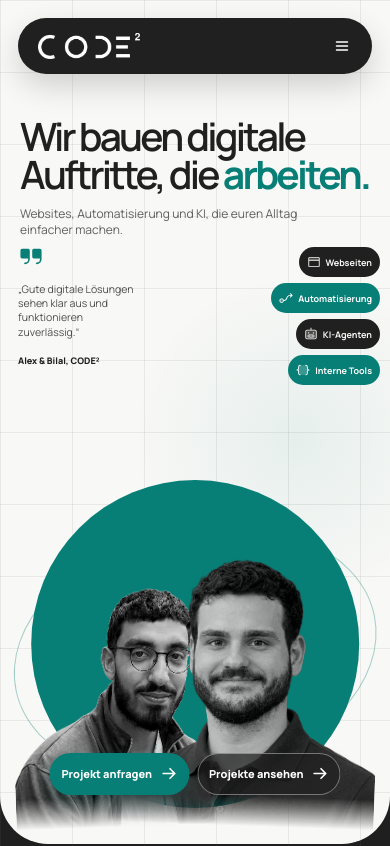
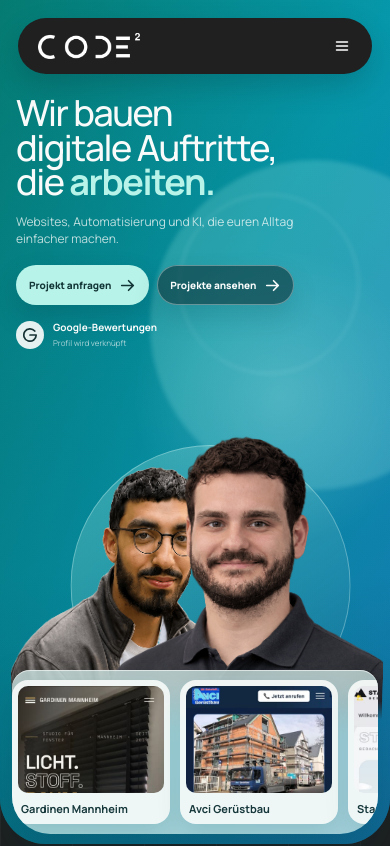
Before and after one commit to Ak-learn-code/new-homepage, a React (Vite) app: page / in a window 390 px wide. Shown: the top 846 px of the page. Built offline with nearby package versions, Linux system fonts and the light colour scheme.

Commit message:
feat: rebuild hero with founder showcase

```diff
--- a/src/main.jsx
+++ b/src/main.jsx
@@ -10,8 +10,8 @@ import {
   CaretRight,
   EnvelopeSimple,
   FlowArrow,
+  GoogleLogo,
   List,
-  Quotes,
   Robot,
   X,
 } from '@phosphor-icons/react'
@@ -27,6 +27,8 @@ const projects = [
   { name: 'Ingenieurbüro Nuri', meta: 'Website, UX/UI, Entwicklung', image: asset('assets/projects/kfz-nuri.jpg'), short: 'Technik verständlich gemacht.' },
   { name: 'Campingglück', meta: 'Website, UX/UI', image: asset('assets/projects/campingglueck.jpg'), short: 'Freiheit digital erzählt.' },
 ]
+
+const heroProjects = projects.slice(0, 4)
 
 const serviceItems = [
   { Icon: Browser, title: 'Webseiten', text: 'Design, Texte, SEO und Hosting.' },
@@ -114,32 +116,39 @@ function Navigation() {
 
 function Hero() {
   return (
-    <section className="hero grid-bg" id="top">
+    <section className="hero" id="top">
       <Navigation />
-      <div className="hero-heading">
-        <h1>Wir bauen digitale Auftritte,<br />{' '}die <em>arbeiten.</em></h1>
-        <p>Websites, Automatisierung und KI, die euren Alltag einfacher machen.</p>
-        <HeroActions className="hero-copy-actions" />
+      <div className="hero-atmosphere" aria-hidden="true">
+        <span className="hero-orb hero-orb-one" />
+        <span className="hero-orb hero-orb-two" />
       </div>
-      <div className="hero-stage">
-        <blockquote className="hero-quote">
-          <Quotes size={42} weight="fill" aria-hidden="true" />
-          <p>„Gute digitale Lösungen sehen klar aus und funktionieren zuverlässig.“</p>
-          <cite>Alex & Bilal, CODE²</cite>
-        </blockquote>
-        <div className="portrait-wrap">
-          <div className="portrait-halo" />
-          <span className="halo-orbit" aria-hidden="true" />
+      <div className="hero-content">
+        <div className="hero-heading">
+          <h1>Wir bauen digitale Auftritte,<br />die <em>arbeiten.</em></h1>
+          <p>Websites, Automatisierung und KI, die euren Alltag einfacher machen.</p>
+          <HeroActions className="hero-copy-actions" />
+          <div className="google-rating" aria-label="Google-Bewertungen, Profil wird verknüpft">
+            <GoogleLogo size={28} weight="bold" aria-hidden="true" />
+            <div>
+              <strong>Google-Bewertungen</strong>
+              <small>Profil wird verknüpft</small>
+            </div>
+          </div>
+        </div>
+        <div className="hero-founders" aria-label="Alex und Bilal von CODE²">
+          <span className="founder-aura" aria-hidden="true" />
           <img className="hero-person hero-person-bilal" src={asset('assets/people/bilal-altuntas.png')} alt="Bilal Altuntas" width="1254" height="1254" />
           <img className="hero-person hero-person-alex" src={asset('assets/people/alex-kodalis.png')} alt="Alex Kodalis" width="1254" height="1254" />
-          <HeroActions className="portrait-actions" />
+          <div className="founder-signature"><strong>Alex & Bilal</strong><span>CODE²</span></div>
         </div>
-        <div className="hero-qualifications" aria-label="Unsere Qualifikationen">
-          {serviceItems.map(({ Icon, title }) => (
-            <span key={title}><Icon size={18} weight="duotone" />{title}</span>
-          ))}
-        </div>
-        <EditorialMark className="hero-mark" />
+      </div>
+      <div className="hero-project-rail" aria-label="Ausgewählte Website-Referenzen">
+        {heroProjects.map((project) => (
+          <a className="hero-project-card" href="#projekte" key={project.name}>
+            <img src={project.image} alt={`Website-Referenz ${project.name}`} />
+            <span><strong>{project.name}</strong><small>{project.meta.split(',')[0]}</small></span>
+          </a>
+        ))}
       </div>
     </section>
   )
--- a/src/styles.css
+++ b/src/styles.css
@@ -31,7 +31,6 @@ em { color: var(--accent); font-style: italic; font-weight: 700; }
 input { caret-color: var(--accent); }
 .grid-bg { background-color: var(--paper); background-image: radial-gradient(circle at 88% 16%, rgba(var(--accent-rgb),.075), transparent 29%), radial-gradient(circle at 8% 86%, rgba(var(--accent-rgb),.04), transparent 25%); }
 .dark-panel { color: #f7f7f5; background-color: var(--dark); background-image: radial-gradient(circle at 92% 34%, rgba(var(--accent-rgb),.15), transparent 31%), radial-gradient(circle at 7% 76%, rgba(var(--accent-rgb),.07), transparent 24%); }
-.hero.grid-bg { background-image: linear-gradient(var(--grid-light) 1px, transparent 1px), linear-gradient(90deg, var(--grid-light) 1px, transparent 1px), radial-gradient(circle at 76% 52%, rgba(var(--accent-rgb),.075), transparent 31%); background-size: 120px 120px, 120px 120px, 100% 100%; }
 .projects.dark-panel { background-image: radial-gradient(circle at 8% 44%, rgba(var(--accent-rgb),.13), transparent 24%), linear-gradient(var(--grid-dark) 1px, transparent 1px), linear-gradient(90deg, var(--grid-dark) 1px, transparent 1px); background-size: 100% 100%, 120px 120px, 120px 120px; background-repeat: no-repeat, repeat, repeat; }
 .editorial-mark { display: flex; align-items: center; gap: 10px; color: var(--accent); pointer-events: none; }
 .editorial-mark svg:first-child { width: 40px; height: 40px; }
@@ -43,7 +42,9 @@ input { caret-color: var(--accent); }
 :focus-visible { outline: 3px solid rgba(var(--accent-rgb),.72); outline-offset: 4px; }
 
 /* Hero */
-.hero { --hero-accent: var(--accent); height: 100vh; height: 100dvh; position: relative; z-index: 2; overflow: hidden; border-radius: 0 0 164px 164px; }
+.hero { --hero-accent: #b8f3e9; height: 100vh; height: 100dvh; position: relative; z-index: 2; isolation: isolate; overflow: hidden; color: #f8fbfa; border-radius: 0 0 112px 112px; background: linear-gradient(118deg, #057d73 0%, #069bae 47%, #188fd0 100%); box-shadow: 0 22px 54px rgba(1,46,56,.25); }
+.hero::before { content: ''; position: absolute; inset: 0; z-index: -2; background: radial-gradient(circle at 72% 36%, rgba(209,255,247,.24), transparent 26%), linear-gradient(180deg, rgba(4,56,66,.08), rgba(3,46,61,.28)); }
+.hero::after { content: ''; height: 32%; position: absolute; z-index: -1; inset: auto 0 0; background: linear-gradient(180deg, transparent, rgba(4,57,72,.24)); pointer-events: none; }
 .hero em { color: var(--hero-accent); }
 .nav-shell { position: relative; z-index: 20; padding: 34px 120px 0; }
 .nav-pill { height: 66px; display: grid; grid-template-columns: 170px 1fr 142px; align-items: center; padding: 7px 9px 7px 26px; color: #f3f3f1; background: #202020; border-radius: 999px; box-shadow: 0 12px 30px rgba(0,0,0,.16); }
@@ -54,29 +55,37 @@ input { caret-color: var(--accent); }
 .nav-links a::after { content: ''; height: 2px; position: absolute; right: 0; bottom: 3px; left: 0; background: var(--hero-accent); transform: scaleX(0); transform-origin: right; transition: transform 220ms var(--ease-out-expo); }
 .nav-contact { min-height: 50px; display: inline-flex; align-items: center; justify-content: center; border-radius: 999px; color: #202020; background: #f8f8f6; font-size: 12px; font-weight: 750; transition: color 180ms ease, background 180ms ease, transform 140ms ease; }
 .menu-button, .mobile-menu { display: none; }
-.hero-heading { width: min(600px, 44vw); position: absolute; z-index: 6; left: clamp(72px, 8.33vw, 160px); top: clamp(148px, 19dvh, 182px); margin: 0; text-align: left; }
-.hero-heading h1 { margin: 0; font-size: 56px; line-height: .98; letter-spacing: -.04em; font-weight: 520; text-wrap: balance; }
-.hero-heading p { max-width: 475px; margin: 18px 0 0; color: #60605d; font-size: 17px; line-height: 1.4; }
-.hero-stage { position: absolute; inset: 100px 0 0; margin: 0; }
-.hero-quote { max-width: 210px; position: absolute; z-index: 5; left: clamp(72px, 8.33vw, 160px); bottom: clamp(50px, 7dvh, 82px); margin: 0; }
-.hero-quote svg { color: var(--hero-accent); }
-.hero-quote p { margin: 10px 0; color: #4d4d4a; font-size: 13px; line-height: 1.42; }
-.hero-quote cite { color: #202020; font-size: 11px; font-style: normal; font-weight: 750; }
-.portrait-wrap { width: min(560px, 40vw); height: clamp(390px, 50dvh, 450px); position: absolute; right: clamp(64px, 7vw, 136px); bottom: clamp(16px, 2.5dvh, 24px); }
-.portrait-wrap > .portrait-halo { width: 72%; aspect-ratio: 1; position: absolute; left: 50%; bottom: 8px; border-radius: 50%; background: var(--hero-accent); transform: translateX(-50%); }
-.halo-orbit { width: 88%; height: 65%; position: absolute; left: 50%; bottom: 42px; border: 1px solid rgba(var(--accent-rgb),.35); border-radius: 50%; transform: translateX(-50%) rotate(-12deg); }
-.hero-person { width: 64%; height: clamp(340px, 43dvh, 400px); position: absolute; bottom: 0; object-fit: contain; object-position: center bottom; filter: grayscale(1) contrast(1.06); -webkit-mask-image: linear-gradient(to bottom, #000 0%, #000 92%, transparent 100%); mask-image: linear-gradient(to bottom, #000 0%, #000 92%, transparent 100%); }
-.hero-person-bilal { z-index: 2; left: 1%; transform: rotate(-2deg); }
-.hero-person-alex { z-index: 3; right: 1%; transform: rotate(2deg); }
+.hero-atmosphere { position: absolute; inset: 0; z-index: -1; overflow: hidden; pointer-events: none; }
+.hero-orb { position: absolute; display: block; border-radius: 50%; background: rgba(194,255,242,.18); filter: blur(2px); }
+.hero-orb-one { width: 330px; height: 330px; right: -90px; top: 19%; }
+.hero-orb-two { width: 180px; height: 180px; left: 46%; top: 23%; border: 1px solid rgba(224,255,250,.3); background: transparent; }
+.hero-content { width: calc(100% - 240px); max-width: 1440px; height: calc(100% - 100px); position: absolute; top: 100px; left: 50%; transform: translateX(-50%); }
+.hero-heading { width: min(690px, 52vw); position: absolute; z-index: 5; left: 0; top: clamp(54px, 7.5dvh, 84px); margin: 0; text-align: left; }
+.hero-heading h1 { margin: 0; color: #f8fbfa; font-size: clamp(56px, 4.65vw, 74px); line-height: .98; letter-spacing: -.04em; font-weight: 480; text-wrap: balance; }
+.hero-heading p { max-width: 535px; margin: 21px 0 0; color: rgba(248,251,250,.78); font-size: 17px; line-height: 1.45; }
+.hero-founders { width: min(650px, 47vw); height: min(650px, 70dvh); position: absolute; z-index: 3; right: -8px; bottom: clamp(132px, 15dvh, 172px); }
+.founder-aura { width: 76%; aspect-ratio: 1; position: absolute; left: 54%; bottom: -3%; border-radius: 50%; background: linear-gradient(145deg, rgba(193,255,243,.28), rgba(5,79,91,.08)); box-shadow: inset 0 0 0 1px rgba(230,255,251,.3); transform: translateX(-50%); }
+.hero-person { height: 92%; position: absolute; bottom: 0; object-fit: contain; object-position: center bottom; filter: saturate(.82) contrast(1.02); -webkit-mask-image: linear-gradient(to bottom, #000 0%, #000 94%, transparent 100%); mask-image: linear-gradient(to bottom, #000 0%, #000 94%, transparent 100%); }
+.hero-person-bilal { width: 63%; z-index: 2; left: 3%; transform: rotate(-1.5deg); }
+.hero-person-alex { width: 66%; z-index: 3; right: 0; transform: rotate(1.5deg); }
+.founder-signature { position: absolute; z-index: 5; right: 1%; bottom: 17%; display: flex; align-items: baseline; gap: 7px; padding: 8px 12px; border-radius: 999px; color: #173235; background: rgba(242,255,252,.88); box-shadow: 0 12px 28px rgba(0,50,63,.15); backdrop-filter: blur(12px); }
+.founder-signature strong { font-size: 11px; }
+.founder-signature span { color: #397078; font-size: 9px; font-weight: 700; }
 .hero-actions { display: flex; gap: 8px; white-space: nowrap; }
 .hero-copy-actions { margin-top: 30px; }
-.portrait-actions { display: none; position: absolute; z-index: 6; left: 50%; bottom: 38px; transform: translateX(-50%); }
-.hero-qualifications { width: 300px; position: absolute; z-index: 5; right: clamp(68px, 7.5vw, 146px); top: clamp(190px, 24dvh, 248px); display: grid; grid-template-columns: repeat(2, max-content); justify-content: end; gap: 9px; margin: 0; }
-.hero-qualifications span { min-height: 39px; display: inline-flex; align-items: center; gap: 8px; padding: 8px 13px; border-radius: 999px; color: #f7f7f5; background: #202020; font-size: 11px; font-weight: 700; white-space: nowrap; }
-.hero-qualifications span:nth-child(even) { color: #fff; background: var(--hero-accent); }
-.hero-mark { position: absolute; z-index: 5; left: 52%; top: 34%; color: var(--hero-accent); transform: rotate(-11deg); }
-.hero-mark svg:first-child { width: 29px; height: 29px; }
-.hero-mark svg:last-child { width: 50px; height: 50px; }
+.hero-copy-actions .button:first-child { color: #123536; background: var(--hero-accent); box-shadow: 0 12px 26px rgba(2,54,63,.22); }
+.hero-copy-actions .button-secondary { color: #f8fbfa; background: rgba(12,45,51,.58); box-shadow: inset 0 0 0 1px rgba(255,255,255,.34), 0 12px 26px rgba(2,54,63,.16); backdrop-filter: blur(10px); }
+.google-rating { width: max-content; display: flex; align-items: center; gap: 11px; margin-top: 28px; color: #f8fbfa; }
+.google-rating > svg { flex: 0 0 auto; padding: 5px; color: #173235; border-radius: 50%; background: rgba(248,251,250,.92); }
+.google-rating > div { display: grid; align-items: center; }
+.google-rating strong { font-size: 12px; line-height: 1.1; }
+.google-rating small { margin-top: 4px; color: rgba(248,251,250,.68); font-size: 9px; }
+.hero-project-rail { height: clamp(186px, 26dvh, 252px); position: absolute; z-index: 8; right: 32px; bottom: 18px; left: 32px; display: grid; grid-template-columns: repeat(4, minmax(0, 1fr)); gap: 16px; padding: 17px; border-radius: 28px 28px 72px 72px; background: rgba(222,248,246,.72); box-shadow: inset 0 1px 0 rgba(255,255,255,.58), 0 20px 46px rgba(0,48,62,.18); backdrop-filter: blur(18px) saturate(1.08); }
+.hero-project-card { min-width: 0; display: grid; grid-template-rows: 1fr auto; gap: 8px; padding: 8px 8px 9px; overflow: hidden; border-radius: 16px; color: #16383b; background: rgba(248,251,250,.9); box-shadow: 0 10px 24px rgba(1,65,76,.12); transition: transform 180ms var(--ease-out-expo), box-shadow 180ms ease-out; }
+.hero-project-card img { width: 100%; height: 100%; min-height: 0; border-radius: 10px; object-fit: cover; object-position: top; }
+.hero-project-card > span { display: flex; align-items: center; justify-content: space-between; gap: 10px; padding: 0 3px; }
+.hero-project-card strong { min-width: 0; overflow: hidden; font-size: 11px; text-overflow: ellipsis; white-space: nowrap; }
+.hero-project-card small { flex: 0 0 auto; color: #4d7377; font-size: 9px; }
 
 /* Projects */
 .projects { min-height: 1110px; position: relative; z-index: 1; margin-top: -164px; padding: 228px 120px 70px; border-radius: 0 0 60px 60px; box-shadow: var(--shadow); }
@@ -243,7 +252,6 @@ input { caret-color: var(--accent); }
 }
 
 @media (max-width: 1024px) {
-  .hero.grid-bg { background-size: 96px 96px, 96px 96px, 100% 100%; }
   .projects.dark-panel { background-size: 100% 100%, 96px 96px, 96px 96px; }
   .hero { height: 100vh; height: 100dvh; border-radius: 0 0 96px 96px; }
   .nav-shell { padding: 32px 42px 0; }
@@ -367,7 +375,6 @@ input { caret-color: var(--accent); }
 }
 
 @media (max-width: 600px) {
-  .hero.grid-bg { background-size: 72px 72px, 72px 72px, 100% 100%; }
   .projects.dark-panel { background-size: 100% 100%, 72px 72px, 72px 72px; }
   .nav-shell { padding: 18px 18px 0; }
   .hero { height: 100vh; height: 100dvh; border-radius: 0 0 48px 48px; }
@@ -470,3 +477,111 @@ input { caret-color: var(--accent); }
   .project-showcase, .hero-heading, .portrait-wrap, .mobile-menu { animation: none; }
   .motion-ready .reveal-on-scroll { opacity: 1; clip-path: none; }
 }
+
+/* Reference-led hero composition */
+@media (hover: hover) and (pointer: fine) {
+  .hero-project-card:hover { transform: translateY(-4px); box-shadow: 0 16px 30px rgba(1,65,76,.2); }
+}
+
+@media (prefers-reduced-motion: no-preference) {
+  .hero-founders { animation: hero-portrait-in 820ms var(--ease-out-expo) 80ms both; }
+  .hero-project-rail { animation: hero-rail-in 780ms var(--ease-out-expo) 160ms both; }
+}
+
+@keyframes hero-rail-in { from { opacity: 0; transform: translateY(24px); } to { opacity: 1; transform: none; } }
+
+@media (min-width: 1760px) {
+  .hero-content { width: min(1440px, calc(100% - 320px)); }
+}
+
+@media (max-width: 1279px) {
+  .hero-content { width: calc(100% - 144px); }
+  .hero-heading { width: 570px; }
+  .hero-heading h1 { font-size: 59px; }
+  .hero-founders { width: 540px; right: -20px; bottom: clamp(124px, 15dvh, 156px); }
+  .hero-project-rail { right: 26px; left: 26px; gap: 13px; }
+}
+
+@media (max-width: 1024px) {
+  .hero { border-radius: 0 0 86px 86px; }
+  .hero-content { width: calc(100% - 84px); top: 98px; }
+  .hero-heading { width: 500px; top: clamp(48px, 6.5dvh, 66px); }
+  .hero-heading h1 { font-size: 50px; }
+  .hero-heading p { max-width: 410px; font-size: 15px; }
+  .hero-copy-actions { margin-top: 24px; }
+  .google-rating { margin-top: 22px; }
+  .hero-founders { width: 470px; height: min(540px, 65dvh); right: -10px; bottom: 132px; }
+  .hero-project-rail { height: clamp(174px, 24dvh, 205px); right: 22px; bottom: 14px; left: 22px; padding: 13px; border-radius: 24px 24px 58px 58px; }
+}
+
+@media (max-width: 820px) {
+  .hero { border-radius: 0 0 68px 68px; }
+  .hero-content { width: calc(100% - 60px); top: 88px; }
+  .hero-heading { width: 365px; top: clamp(42px, 6dvh, 58px); }
+  .hero-heading h1 { font-size: 44px; }
+  .hero-heading p { max-width: 345px; font-size: 13px; }
+  .hero-copy-actions { flex-direction: row; margin-top: 21px; }
+  .hero-copy-actions .button { min-width: 0; padding: 10px 16px; font-size: 11px; }
+  .google-rating { margin-top: 19px; }
+  .hero-founders { width: 390px; height: min(470px, 59dvh); right: -22px; bottom: 120px; }
+  .founder-signature { display: none; }
+  .hero-project-rail { height: clamp(164px, 22dvh, 188px); right: 16px; left: 16px; gap: 10px; padding: 11px; border-radius: 20px 20px 46px 46px; }
+  .hero-project-card { padding: 6px 6px 8px; }
+  .hero-project-card small { display: none; }
+}
+
+@media (min-width: 601px) and (max-width: 767px) {
+  .hero-content { width: calc(100% - 60px); top: 86px; }
+  .hero-heading { width: 56%; position: absolute; left: 0; top: 50px; margin: 0; text-align: left; }
+  .hero-heading h1 { font-size: 41px; }
+  .hero-heading p { max-width: 330px; margin: 14px 0 0; }
+  .hero-copy-actions { display: flex; }
+  .hero-founders { width: 360px; height: min(425px, 56dvh); right: -24px; bottom: 116px; left: auto; transform: none; }
+  .hero-project-rail { height: 170px; }
+}
+
+@media (max-width: 600px) {
+  .hero { border-radius: 0 0 46px 46px; }
+  .hero::before { background: radial-gradient(circle at 72% 47%, rgba(209,255,247,.22), transparent 28%), linear-gradient(180deg, rgba(4,56,66,.03), rgba(3,46,61,.26)); }
+  .hero-content { width: 100%; height: calc(100% - 74px); top: 74px; left: 0; transform: none; }
+  .hero-heading { width: calc(100% - 40px); position: absolute; left: 20px; top: 28px; margin: 0; text-align: left; }
+  .hero-heading h1 { font-size: clamp(36px, 9.7vw, 42px); line-height: .96; letter-spacing: -.04em; }
+  .hero-heading br { display: block; }
+  .hero-heading p { max-width: 315px; margin-top: 13px; color: rgba(248,251,250,.76); font-size: 12px; }
+  .hero-copy-actions { display: flex; flex-direction: row; margin-top: 18px; }
+  .hero-copy-actions .button { min-width: 0; min-height: 40px; padding: 8px 13px; font-size: 10px; }
+  .google-rating { margin-top: 16px; gap: 9px; }
+  .google-rating strong { font-size: 10px; }
+  .google-rating small { font-size: 8px; }
+  .hero-founders { width: min(410px, 100%); height: clamp(265px, 39dvh, 340px); right: 0; bottom: 128px; left: 0; margin: auto; transform: none; }
+  .founder-aura { width: 72%; }
+  .hero-person { height: 94%; }
+  .hero-person-bilal { left: 2%; }
+  .hero-person-alex { right: 1%; }
+  .founder-signature { display: none; }
+  .hero-project-rail { height: 164px; right: 12px; bottom: 10px; left: 12px; display: flex; gap: 10px; padding: 10px; overflow-x: auto; overflow-y: hidden; border-radius: 18px 18px 38px 38px; scrollbar-width: none; scroll-snap-type: x proximity; }
+  .hero-project-rail::-webkit-scrollbar { display: none; }
+  .hero-project-card { min-width: 176px; scroll-snap-align: start; }
+}
+
+@media (max-width: 390px) {
+  .hero-heading { width: calc(100% - 32px); left: 16px; top: 22px; }
+  .hero-heading h1 { font-size: 36px; }
+  .hero-project-card { min-width: 158px; }
+}
+
+@media (max-width: 600px) and (max-height: 720px) {
+  .hero-heading { top: 16px; }
+  .hero-heading h1 { font-size: 32px; }
+  .hero-heading p { margin-top: 9px; font-size: 10px; }
+  .hero-copy-actions { margin-top: 11px; }
+  .hero-copy-actions .button { min-height: 36px; padding: 7px 11px; }
+  .google-rating { margin-top: 10px; }
+  .google-rating small { display: none; }
+  .hero-founders { height: 245px; bottom: 112px; }
+  .hero-project-rail { height: 142px; bottom: 8px; }
+}
+
+@media (prefers-reduced-motion: reduce) {
+  .hero-founders, .hero-project-rail { animation: none; }
+}
```
